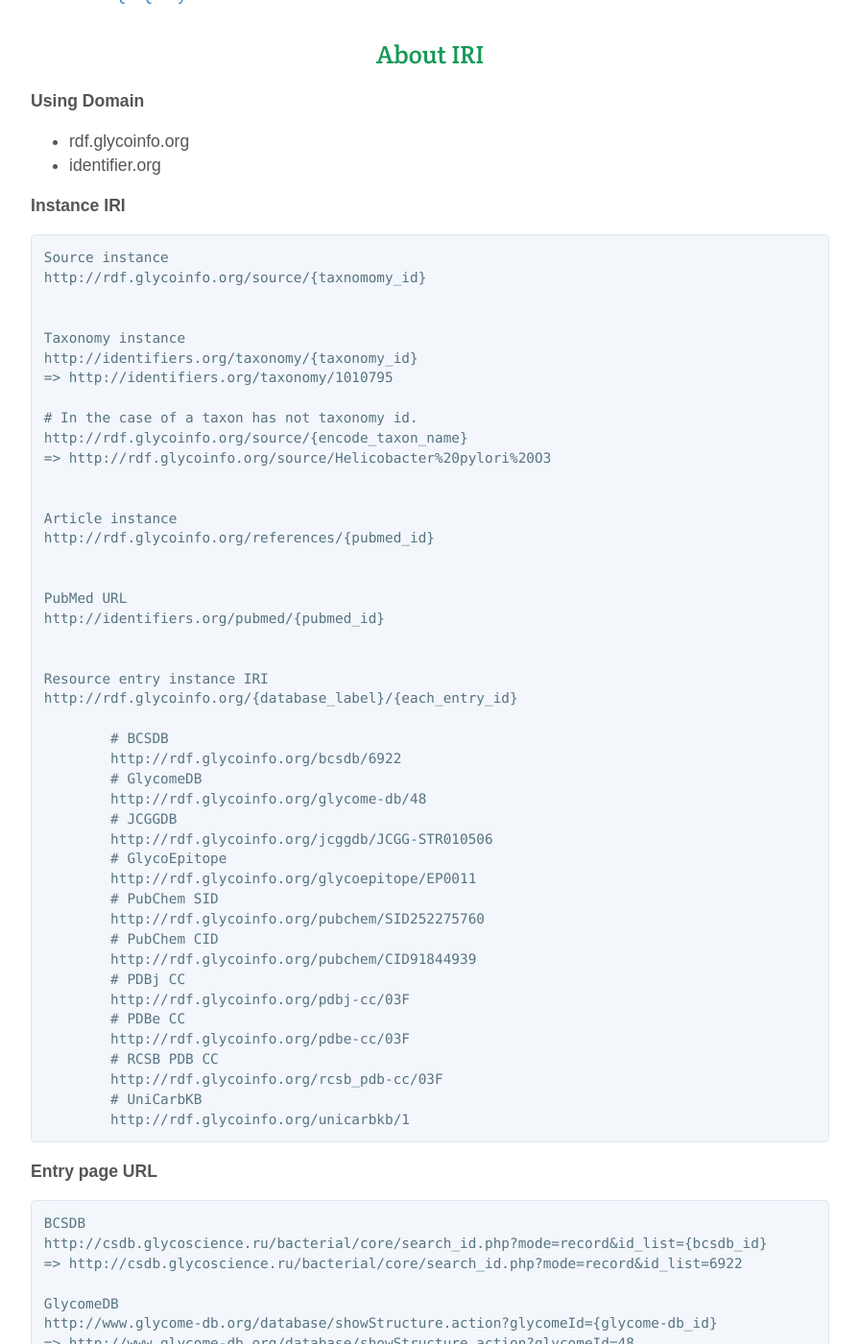
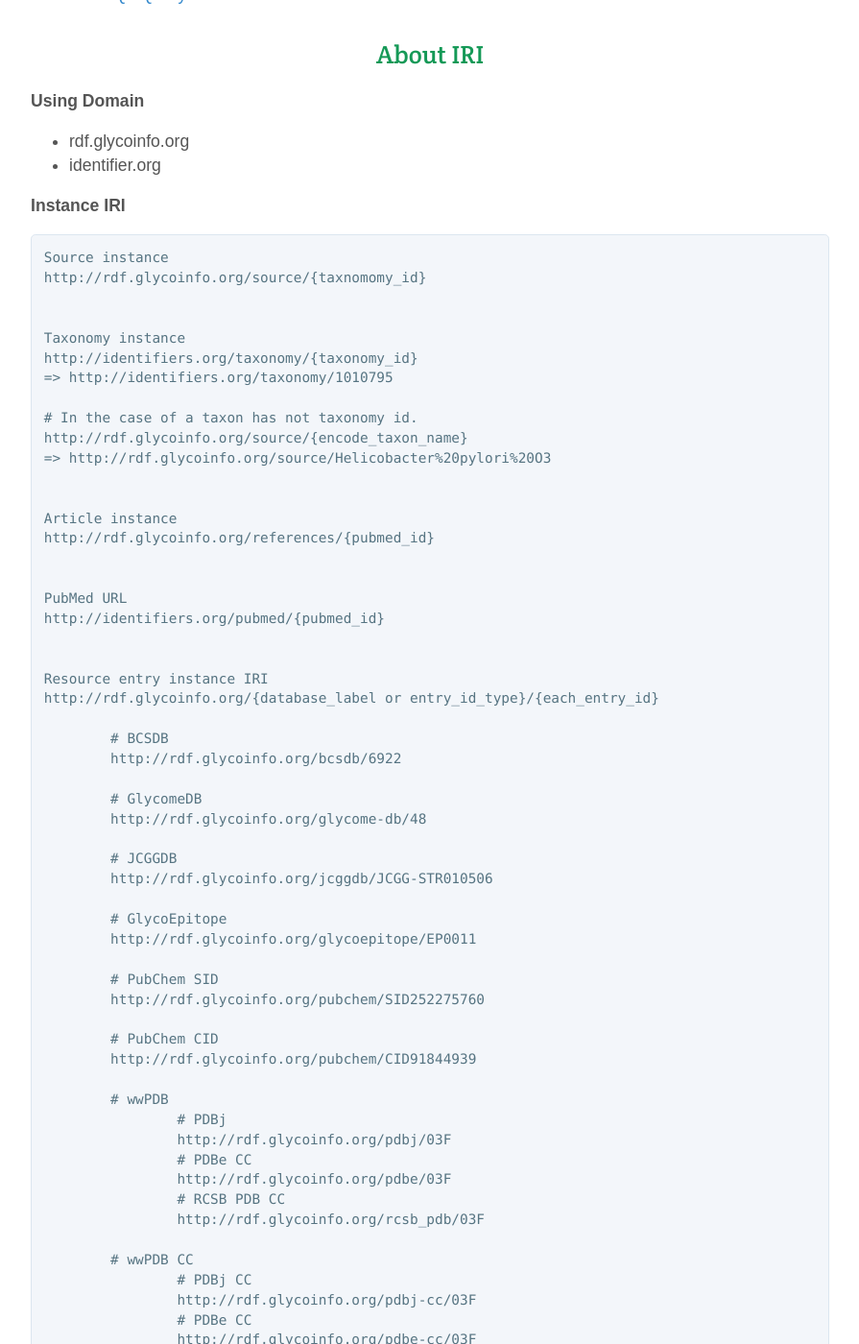
Before and after one commit to glytoucan/glytoucan, a Jekyll site: the page built from system/rdf/partnerRdf.md, in a window 1280 px wide and 1400 px high, scrolled down 516 px. Shown: the whole window at 96% size, without its empty margins (192-1087 px from the left). Built offline with Jekyll 4.4.1, drawn with Linux system fonts in a browser that asks for light colours; nearby versions of some CDN libraries; some of the changed text lies outside the part shown.

Commit message:
modified partner rdf doc : add wwPDB info

````diff
--- a/system/rdf/partnerRdf.md
+++ b/system/rdf/partnerRdf.md
@@ -52,26 +52,42 @@
 
 
 Resource entry instance IRI
-http://rdf.glycoinfo.org/{database_label}/{each_entry_id}
+http://rdf.glycoinfo.org/{database_label or entry_id_type}/{each_entry_id}
 
 	# BCSDB
 	http://rdf.glycoinfo.org/bcsdb/6922
+
 	# GlycomeDB
 	http://rdf.glycoinfo.org/glycome-db/48
+
 	# JCGGDB
 	http://rdf.glycoinfo.org/jcggdb/JCGG-STR010506
+
 	# GlycoEpitope
 	http://rdf.glycoinfo.org/glycoepitope/EP0011
+
 	# PubChem SID
 	http://rdf.glycoinfo.org/pubchem/SID252275760
+
 	# PubChem CID
 	http://rdf.glycoinfo.org/pubchem/CID91844939
-	# PDBj CC
-	http://rdf.glycoinfo.org/pdbj-cc/03F
-	# PDBe CC
-	http://rdf.glycoinfo.org/pdbe-cc/03F
-	# RCSB PDB CC
-	http://rdf.glycoinfo.org/rcsb_pdb-cc/03F
+
+	# wwPDB
+		# PDBj
+		http://rdf.glycoinfo.org/pdbj/03F
+		# PDBe CC
+		http://rdf.glycoinfo.org/pdbe/03F
+		# RCSB PDB CC
+		http://rdf.glycoinfo.org/rcsb_pdb/03F
+
+	# wwPDB CC
+		# PDBj CC
+		http://rdf.glycoinfo.org/pdbj-cc/03F
+		# PDBe CC
+		http://rdf.glycoinfo.org/pdbe-cc/03F
+		# RCSB PDB CC
+		http://rdf.glycoinfo.org/rcsb_pdb-cc/03F
+
 	# UniCarbKB
 	http://rdf.glycoinfo.org/unicarbkb/1
 ```
````
Also changed, not shown: other parts of system/rdf/partnerRdf.md (+7 -4 lines).
